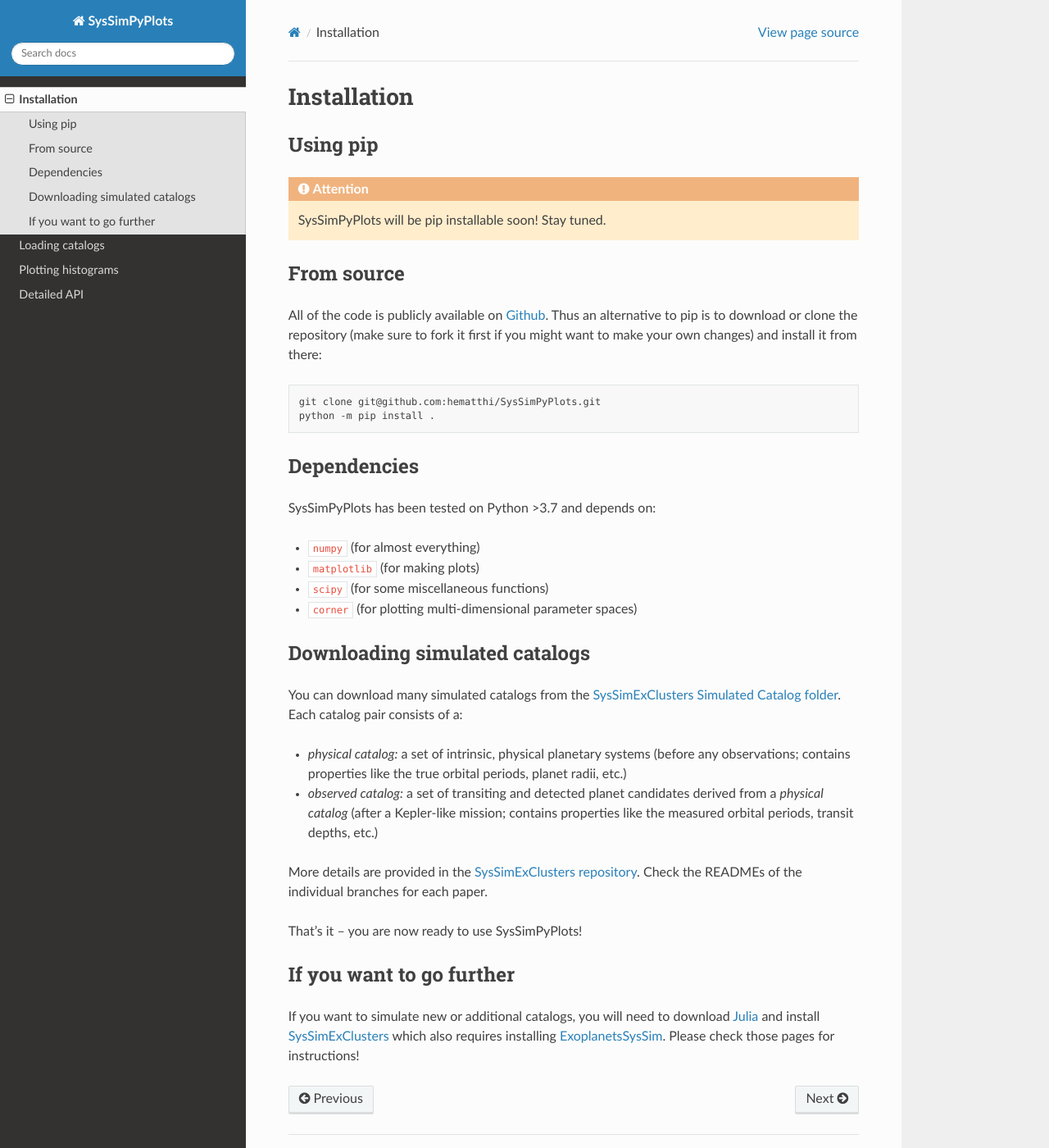
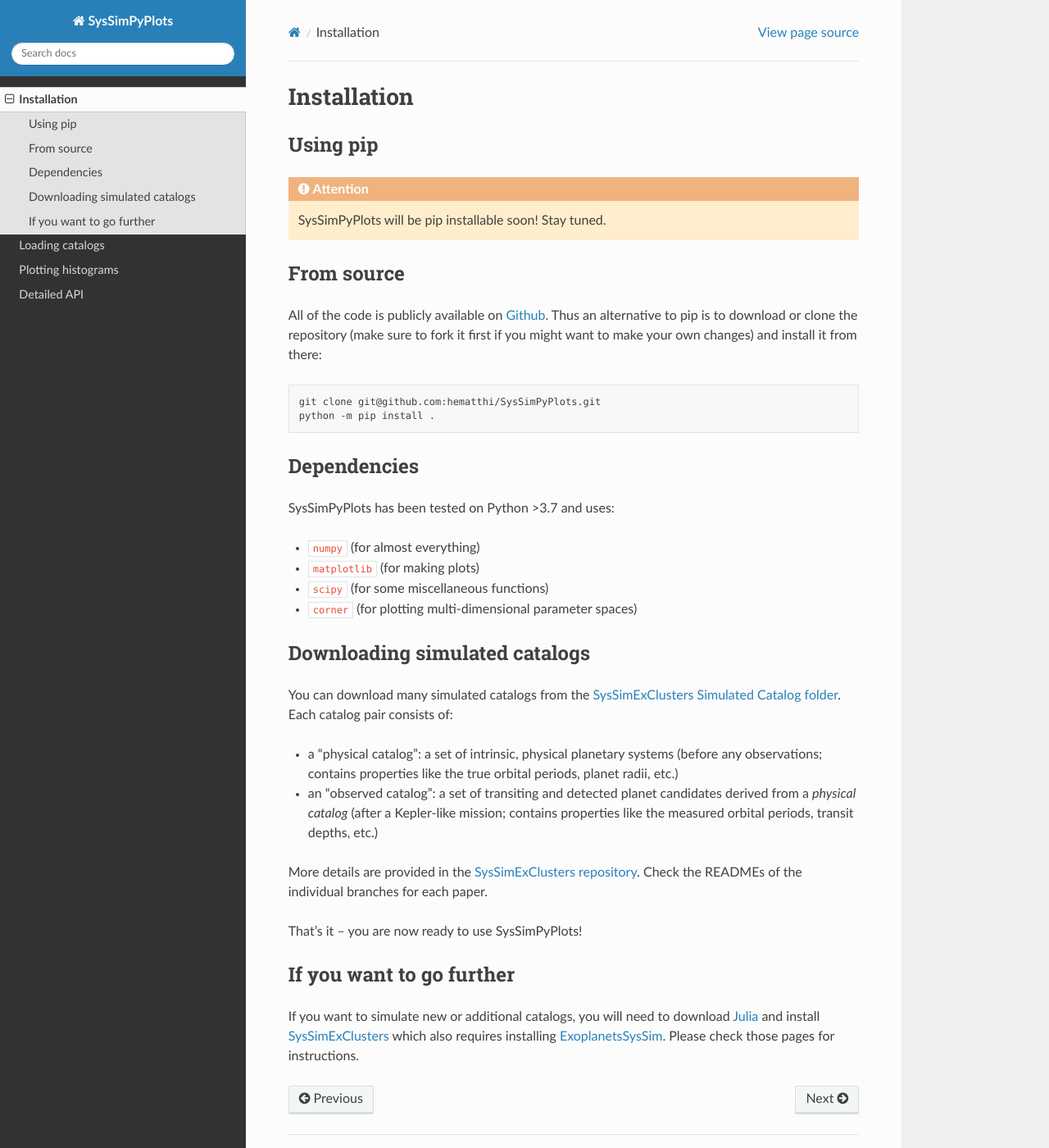
Before and after one commit to hematthi/SysSimPyPlots, a Sphinx documentation site: the page built from docs/source/installation.rst, in a window 1280 px wide and 1400 px high. Shown: the whole window at 82% size. Built offline with Sphinx 7.4.7 and the Read the Docs theme 2.0.0, drawn with Linux system fonts in a browser that asks for light colours.

Commit message:
Update formatting

```diff
--- a/docs/source/installation.rst
+++ b/docs/source/installation.rst
@@ -24,7 +24,7 @@ All of the code is publicly available on `Github <https://github.com/hematthi/Sy
 Dependencies
 ------------
 
-SysSimPyPlots has been tested on Python >3.7 and depends on:
+SysSimPyPlots has been tested on Python >3.7 and uses:
 
 - ``numpy`` (for almost everything)
 - ``matplotlib`` (for making plots)
@@ -35,10 +35,10 @@ SysSimPyPlots has been tested on Python >3.7 and depends on:
 Downloading simulated catalogs
 ------------------------------
 
-You can download many simulated catalogs from the `SysSimExClusters Simulated Catalog folder <[SysSimExClusters Simulated Catalogs](https://pennstateoffice365-my.sharepoint.com/:f:/g/personal/myh7_psu_edu/Ei7QJqnmaCBGipPM4uMzrusBjw_hUwo0KfIDBe-0UTYyMw)>`_. Each catalog pair consists of a:
+You can download many simulated catalogs from the `SysSimExClusters Simulated Catalog folder <https://pennstateoffice365-my.sharepoint.com/:f:/g/personal/myh7_psu_edu/Ei7QJqnmaCBGipPM4uMzrusBjw_hUwo0KfIDBe-0UTYyMw>`_. Each catalog pair consists of:
 
-- *physical catalog:* a set of intrinsic, physical planetary systems (before any observations; contains properties like the true orbital periods, planet radii, etc.)
-- *observed catalog:* a set of transiting and detected planet candidates derived from a *physical catalog* (after a Kepler-like mission; contains properties like the measured orbital periods, transit depths, etc.)
+- a "physical catalog": a set of intrinsic, physical planetary systems (before any observations; contains properties like the true orbital periods, planet radii, etc.)
+- an "observed catalog": a set of transiting and detected planet candidates derived from a *physical catalog* (after a Kepler-like mission; contains properties like the measured orbital periods, transit depths, etc.)
 
 More details are provided in the `SysSimExClusters repository <https://github.com/ExoJulia/SysSimExClusters>`_. Check the READMEs of the individual branches for each paper.
 
@@ -48,4 +48,4 @@ That's it -- you are now ready to use SysSimPyPlots!
 If you want to go further
 -------------------------
 
-If you want to simulate new or additional catalogs, you will need to download `Julia <https://julialang.org/downloads/>`_ and install `SysSimExClusters <https://github.com/ExoJulia/SysSimExClusters>`_ which also requires installing `ExoplanetsSysSim <https://github.com/ExoJulia/SysSimExClusters>`_. Please check those pages for instructions!
+If you want to simulate new or additional catalogs, you will need to download `Julia <https://julialang.org/downloads/>`_ and install `SysSimExClusters <https://github.com/ExoJulia/SysSimExClusters>`_ which also requires installing `ExoplanetsSysSim <https://github.com/ExoJulia/SysSimExClusters>`_. Please check those pages for instructions.
```
